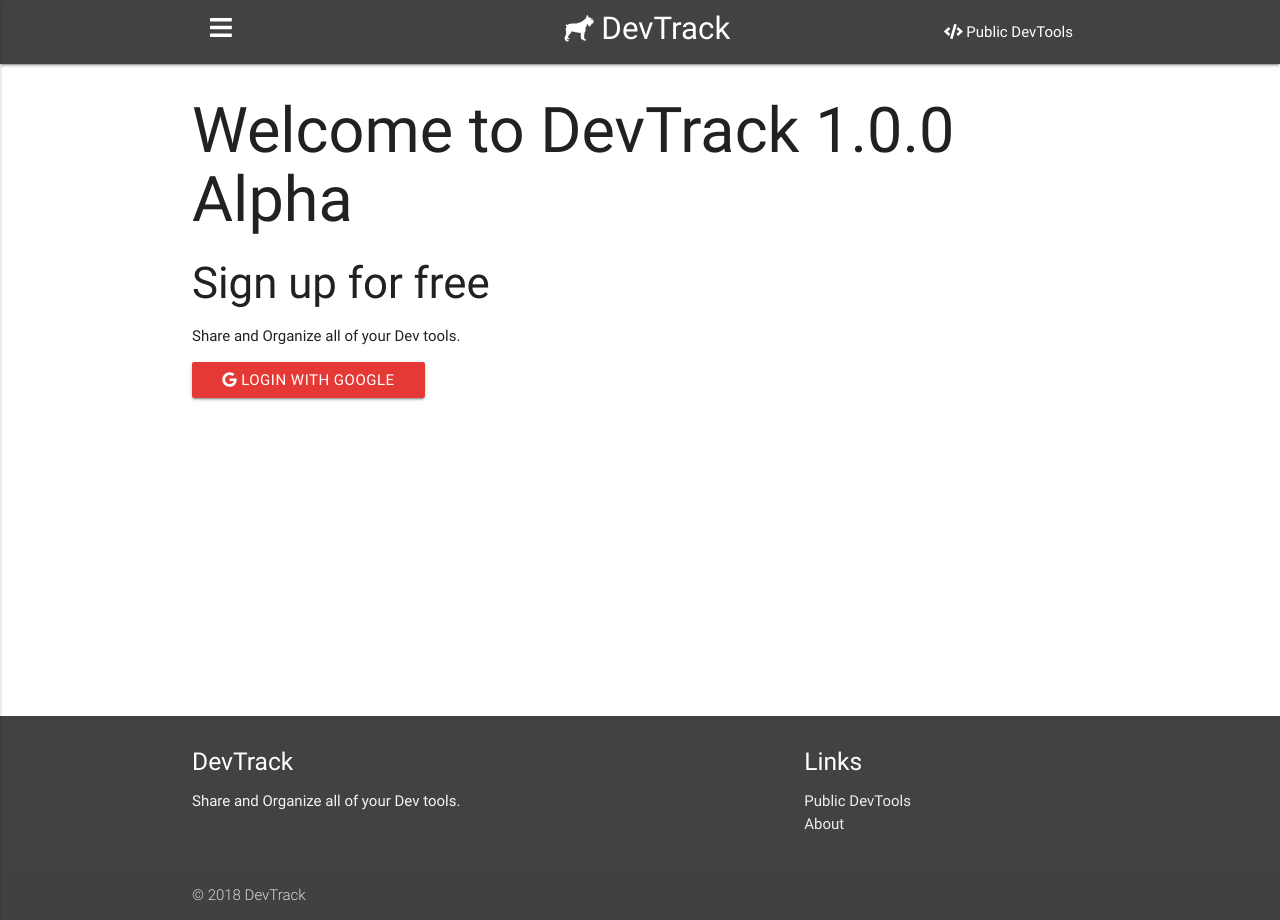
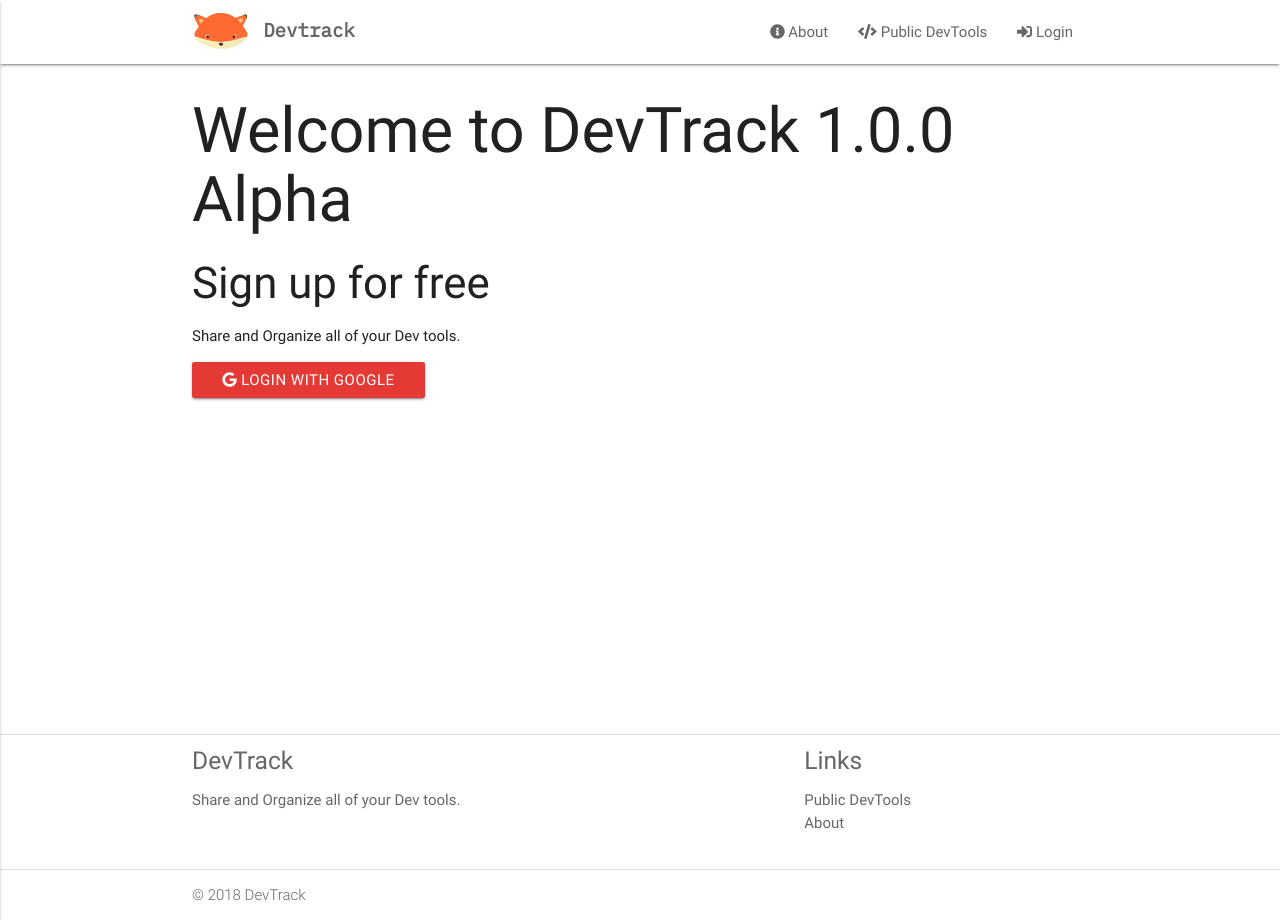
Before and after one commit to sunnyday90210/devtrack, a Node server app: page / in a window 1280 px wide. Run offline with Node 20, Linux system fonts and the light colour scheme; some libraries are stand-ins or nearby versions.

Commit message:
added new routes and new navbar

```diff
--- a/public/css/style.css
+++ b/public/css/style.css
@@ -1,3 +1,5 @@
+@import url('https://fonts.googleapis.com/css?family=IBM+Plex+Mono');
+
 body {
   display: flex;
   min-height: 100vh;
@@ -8,8 +10,13 @@
   flex: 1 0 auto;
 }
 
-.nav-wrapper .fa-bars {
+.nav-wrapper, .fa-bars {
   font-size: 25px;
+  color: #666666;
+}
+
+nav ul a {
+  color: #666666;
 }
 
 footer {
@@ -17,11 +24,12 @@
 }
 
 #logo {
-  width: 180px;
-  fill: white;
+  width: 165px;
+  padding-top: 7px;
 }
 
-.fa-pencil-alt, .fa-plus {
+.fa-pencil-alt,
+.fa-plus {
   position: absolute;
   top: 50%;
   left: 50%;
@@ -39,3 +47,66 @@
 #delete-form {
   display: inline;
 }
+
+#login_btn {
+  color: #666666;
+}
+
+.st0, .st1, .st2 {
+  fill: #666666;
+  font-family: 'IBM Plex Mono', monospace;
+  font-size: 94px;
+  font-weight: 600;
+}
+
+.st3 {
+  fill: #FFDFD3;
+}
+
+.st4 {
+  fill: #FF6932;
+}
+
+.st5 {
+  fill: #583D00;
+}
+
+.st6 {
+  fill: #D5CEBF;
+}
+
+.st7 {
+  fill: #FFC37E;
+}
+
+.st8 {
+  fill: #FFFFFF;
+}
+
+.st9 {
+  fill: #553018;
+}
+
+.st10 {
+  fill: #995C3C;
+}
+
+.st11 {
+  fill: #F5E8BB;
+}
+
+.st12 {
+  fill: #FBEEBE;
+}
+
+.side-nav {
+  padding-top: 15px;
+}
+
+#google_loging {
+  background: #FF6932;
+}
+
+footer, .footer-copyright, .footer_links_color {
+  color: #666666 !important;
+}
--- a/routes/index.js
+++ b/routes/index.js
@@ -21,4 +21,13 @@
   res.render("index/about");
 });
 
+router.get("/register", (req, res) => {
+  res.render("index/register");
+});
+
+router.get("/login", (req, res) => {
+  res.render("index/login");
+});
+
+
 module.exports = router;
--- /dev/null
+++ b/views/index/login.handlebars
@@ -0,0 +1 @@
+<h1>Login Page this is cool</h1>
--- /dev/null
+++ b/views/index/register.handlebars
@@ -0,0 +1 @@
+<h1>This is where you register</h1>
--- a/views/layouts/main.handlebars
+++ b/views/layouts/main.handlebars
@@ -5,8 +5,8 @@
   <meta charset="UTF-8">
   <meta name="viewport" content="width=device-width, initial-scale=1.0">
   <meta http-equiv="X-UA-Compatible" content="ie=edge">
-  <title>DevTrack</title>
-  <link rel="icon" href="http://res.cloudinary.com/dmmyku2vw/image/upload/c_scale,e_colorize:100,h_16,w_20/v1522398920/logo_oua9jn.png">
+  <title>Devtrack</title>
+  <link rel="icon" href="http://res.cloudinary.com/dmmyku2vw/image/upload/c_scale,h_32,w_32/v1523175159/logo-fox_twzksg.png">
   <!-- Compiled and minified CSS and Font Awsome -->
   <link rel="stylesheet" href="https://cdnjs.cloudflare.com/ajax/libs/materialize/0.100.2/css/materialize.css" />
   <link rel="stylesheet" href="/css/style.css">
@@ -15,10 +15,7 @@
 </head>
 
 <body>
-  {{> _header}}
-  {{#if user}}
-    {{> _add-btn}}
-  {{/if}}
+  {{> _header}} {{#if user}} {{> _add-btn}} {{/if}}
   <main>
     <div class="container">
       {{{body}}}
--- a/views/partials/_footer.handlebars
+++ b/views/partials/_footer.handlebars
@@ -1,24 +1,26 @@
-<footer class="page-footer grey darken-3">
+<footer id="footer_links" class="page-footer white">
+<li class="divider"></li>
   <div class="container">
     <div class="row">
       <div class="col l6 s12">
-        <h5 class="white-text">DevTrack</h5>
-        <p class="grey-text text-lighten-4">Share and Organize all of your Dev tools.</p>
+        <h5>DevTrack</h5>
+        <p>Share and Organize all of your Dev tools.</p>
       </div>
       <div class="col l4 offset-l2 s12">
-        <h5 class="white-text">Links</h5>
+        <h5>Links</h5>
         <ul>
           <li>
-            <a class="grey-text text-lighten-3" href="/devtools">Public DevTools</a>
+            <a class="footer_links_color" href="/devtools">Public DevTools</a>
           </li>
           <li>
-            <a class="grey-text text-lighten-3" href="/about">About</a>
+            <a class="footer_links_color" href="/about">About</a>
           </li>
         </ul>
       </div>
     </div>
   </div>
-  <div class="footer-copyright">
+    <li class="divider"></li>
+  <div class="footer-copyright white">
     <div class="container">
       © 2018 DevTrack
     </div>
--- a/views/partials/_header.handlebars
+++ b/views/partials/_header.handlebars
@@ -1,39 +1,60 @@
-<nav class="grey darken-3">
+<nav id="nav_height" class="white">
   <div class="container">
     <div class="nav-wrapper">
-      <a href="/" class="brand-logo center"><svg viewBox="0 0 181 28" id="logo">
-        <text transform="matrix(1 0 0 1 51.6424 25.0961)">DevTrack</text>
-        <path class="dog" d="M14.6,23.7l0.1-0.1l0.1,1.6l0.1-0.4c0,0,0,1.2,0.2,1.4v-0.4c0,0,0.1,0.5,0.1,0.7c0,0,0.1-0.2,0.1-0.4
-      	c0,0,0.4,0.3,0.4,0.9l0.1-0.2c0,0,0.4,0.6,0.7,0.6c0,0,0.6,0.6,1.3,0.1c0,0,0.8,0.2,0.9-0.3c0,0,0.5-0.1,0-0.7c0,0-0.4-0.4-1.3-0.4
-      	c0,0-0.2-0.4-0.3-0.7l0.2,0.1c0,0-0.4-0.5-0.4-1l0.1-0.2l0.2,0.8l0.1-0.2c0,0,0.1,0.7,0.9,0.6c0,0,1.4,0.1,1.2-0.5
-      	c0,0,0.5,0,0.3-0.4c0,0-0.4-0.5-1-0.3c0,0-0.6-0.3-0.6-0.9l0.2,0.2c0,0-0.3-0.7,0.2-1.5l-0.1,0.4c0,0,0.7-1.6,1.6-2.4
-      	c0,0,1.8-1.6,1.8-2.8c0,0,1.9,0.4,2.1,0.7v-0.2c0,0,1,0.1,1.3,0.5L25.2,18c0,0,0.9,0.3,1.1,0.6l-0.1-0.3l0.3,0.3l-0.1-0.3
-      	c0,0,0.5,0.1,0.5,0.4v-0.3c0,0,0.6,0.2,0.6,0.4v-0.3l0.1,0.3c0,0,0.3-0.2,0.6-0.3l-0.1,0.2c0,0,0.1-0.1,0.3-0.1c0,0-0.1,0.3-0.1,0.4
-      	c0,0,0.1-0.2,0.4-0.3l-0.1,0.3c0,0,0.5-0.3,1.2-0.1l-0.4,0.1c0,0,1.2-0.2,1.6,0.3c0,0,0.1,0.6-0.2,0.9l0.3-0.1l-0.3,1.3l0.3-0.3
-      	c0,0-0.3,0.7-0.3,1L31,22c0,0,0,0.5-0.2,0.7l0.3-0.1c0,0-0.1,0.4-0.3,0.5H31c0,0,0,1.1,0.2,1.6c0,0,0-0.3,0.1-0.4
-      	c0,0,0.1,1.3,0.6,1.3c0,0,0.8,0.3,1-0.1c0,0,0.1,0.1,0,0.2l0.1-0.1c0,0,0.1,0.3,0,0.4l0.1-0.1c0,0,0.1,0.6,1.2,0.8
-      	c0,0,1.3,0.4,1.3-0.1c0,0,0.6,0.2,0.6-0.2c0,0,0.4,0.1,0.1-0.6c0,0-0.6-0.7-1.2-0.4c0,0-0.4-0.2-0.4-0.6h0.1c0,0-0.4-0.4-0.4-1
-      	l0.2,0.4c0,0-0.3-1-0.2-2.3l0.1-1.4c0.3-0.7,0.3-2.1,0.3-2.1c0.4-0.2,0.4-0.9,0.4-0.9c0.1,0.1,0.1,0.4,0.1,0.4
-      	c0.4-0.4,0.1-0.8,0.1-0.8l0.3,0.3c-0.1-0.2-0.1-0.6-0.1-0.6c0.1,0.1,0.3,0.2,0.3,0.2c-0.3-0.1-0.3-0.8-0.3-0.8
-      	c0,0.2,0.4,0.2,0.4,0.2c-0.4-0.1-0.3-1.2-0.3-1.2c0.1-0.4,0.1-1,0.1-1c0.1,0.1,0.1,0.4,0.1,0.4c0.1-0.3-0.1-1.4-0.1-1.4l0.4-0.7
-      	c0,0.2,0.2,0.4,0.5,0.4c0.3,0,0.5-0.2,0.5-0.4c0-0.3-0.2-0.4-0.5-0.4l0,0c0.1-0.2,0-0.5,0-0.5c0.2-1.1,1.1-1.7,1.1-1.7
-      	c-0.2,1.3,0.3,1.5,0.3,1.5c-0.3-0.2-0.1-1-0.1-1C38,11.2,39,12.1,39,12.1c-0.1-0.2-0.1-0.6-0.1-0.6c0.3,0.8,1.1,1.4,1.1,1.4
-      	c-0.6-0.7-0.4-1.4-0.4-1.4c0.1,1,1,1.6,1,1.6c-0.7-1.2-0.2-2-0.2-2c0,1,0.7,1.6,0.7,1.6c-0.7-1.7,0.8-2.6,0.8-2.6
-      	c0,0.7-0.6,0.8-0.6,0.8c0.7,0,1.3-1.6,1.3-1.6c-0.1,0.6,0,0.9,0,0.9C42.6,9.7,43,9.2,43,9.2c0.1,0.3,0.2,0.3,0.2,0.3
-      	c-0.2-0.3,0.1-0.9,0.1-0.9c0.2,0,0.4-0.5,0.4-0.5c0.1,0.9-0.2,1.6-0.2,1.6c0.6-0.7,0.4-1.8,0.4-1.8C44,7.8,44,7.5,44,7.5
-      	c-0.1-0.4-0.8-0.9-0.8-0.9c1-0.1,1.5,0.9,1.5,0.9c-0.4-1.4-2.2-1.3-2.2-1.3c0.4-0.4,1.1,0,1.1,0C43,5.8,42.3,6,42.3,6
-      	C43.1,5.8,44,6.1,44,6.1c-0.7-0.4-1.9-0.1-1.9-0.1c-0.5-0.2-0.5-0.7-0.5-0.7c0.4-0.6,1.2,0.4,1.2,0.4c-0.1-0.5-0.9-0.8-0.9-0.8
-      	c0.5-0.1,1.3,0.8,1.3,0.8c-0.2-0.7-1-1-1-1c0.7,0.1,1,0.6,1,0.6c-0.4-0.8-1.4-0.7-1.4-0.7c0.3-0.3,0.7-0.1,0.7-0.1
-      	c-0.5-0.2-1.2,0-1.2,0C41.5,3.9,42.1,4,42.1,4c-0.7-0.2-1.2,0.4-1.2,0.4c-0.9-1.4-2-1-2-1S38.5,3,38.5,2.7c0,0-0.2-1.3-1.2-1.6
-      	c0,0-0.3-0.1-0.4,1c0,0-0.3,0.8-0.4,1.1c0,0-0.3,0.3-0.3,0.7c0,0-0.9,1.2-1.6,1.6l0.1,0.1c0,0-1,0.6-1.3,1l0.3-0.1
-      	c0,0-0.7,0.6-0.8,0.8l-0.1,0.1c0,0-0.6-0.1-1.2,0.4c0,0-1,0.3-1.3,0.7c0,0-2.6,0.2-3.1,1l0.2-0.1c0,0-1,0.4-2.5,0.2l0.2,0.1
-      	c0,0-5.2-0.4-7.2,1.1l-0.3,0.2c0,0-0.5,0-0.9-0.4l0.1,0.2c0,0-0.9-0.7-1.1,0.3c0,0,0.1,0.8,1,1.3c0,0,0.1,0.3-0.1,0.6
-      	c0,0-1,1-0.7,2.1c0,0-0.1,1.6,0.1,2.1l0.1-0.4c0,0,0,2.1,0.1,2.4l0.1-0.3c0,0,0.1,1.7-0.5,1.9l0.3-0.1c0,0-0.4,1.3-0.9,1.6
-      	C15.2,22.4,14.6,23,14.6,23.7z M36.6,12.4c0-0.1,0-0.1,0.1-0.1c0.1,0,0.2-0.1,0.2-0.1c0,0,0,0,0.1,0c0.2,0,0.4,0.1,0.4,0.3
-      	s-0.1,0.3-0.4,0.3C36.7,12.7,36.6,12.6,36.6,12.4z M32.5,22c0,0-0.1,0.7-0.1,0.9l0.1-0.2c0,0-0.1,0.7,0,0.9v0.1c0,0,0,0,0-0.1
-      	C32.5,23.3,32.1,22.5,32.5,22z"/>
-      </svg></a>
-      <a href="#" data-activates="main-menu" class="button-collapse show-on-large">
+      <a href="/" class="brand-logo">
+        <svg x="0px" y="0px" viewBox="0 0 811.6 250.5" id="logo">
+          <text transform="matrix(1 0 0 1 350.0469 148.6482)" class="st0 st1 st2">Devtrack</text>
+          <path class="st3" d="M130.9,29.6h4.6c-2.5,0.2-5,0.4-7.5,0.5C128.9,30,129.9,29.8,130.9,29.6z" />
+          <path class="st4" d="M135.4,29.6h14.9c11.6,0.5,23.2,2.7,34,6.9c10.7,4.1,20.5,10,29.4,17.1c5.6-2.9,11.6-5,17.6-7
+        	c6-1.8,12.2-3.3,18.4-4.1c3.3-0.4,6.7-0.7,10-0.1c1.6,0.3,3.3,0.8,4.3,2.2c1.3,1.7,1.5,3.8,1.6,5.9c-0.2,8-3.1,15.6-5.8,23.1
+        	c-1.1,2.2-1.9,4.4-3,6.6c-2,4.3-4.1,8.6-6.7,12.5c-0.3,0.3-0.2,0.8,0.1,1.1c5.7,7.8,11.1,15.9,16.4,23.9c2.5,3.6,4.6,7.5,5.6,11.8
+        	c1.4,5.2,1,10.8-0.6,15.9c-0.1,0.1-0.2,0.4-0.2,0.5c-0.8,0.1-1.6,0.3-2.4,0.4c-0.1-0.1-0.4-0.4-0.5-0.5c-9.7,1.7-19.1,4.9-28.6,7.6
+        	c-12.3,3.7-24.7,7.4-37.2,10.5c-20.2,5-41,8.7-61.9,8.5c-13.5,0.1-27-1.5-40.3-4c-18.5-3.4-36.6-8.6-54.6-14
+        	c-7.2-2.1-14.3-4.3-21.5-6.3c-3.6-1-7.2-1.8-10.9-2.4c-1.6-5-2.1-10.5-0.8-15.7c0.9-4,2.7-7.8,5-11.2c5.2-7.9,10.5-15.7,15.9-23.4
+        	c-1.9-1.5-3.1-3.6-4.3-5.7c-2.4-4.3-4.5-8.8-6.5-13.3c-0.6-1.3-1-2.7-1.7-3.9c-1.3-3.7-2.7-7.4-3.6-11.2c-1.1-4-1.9-8.1-1.6-12.3
+        	c0.2-2.2,1.1-4.6,3.2-5.6c2.6-1.2,5.5-1.2,8.3-1.1c8.2,0.5,16.3,2.6,24.1,5c6.2,2.1,12.4,4.4,18.1,7.6c9.2-7.6,19.4-13.9,30.5-18.3
+        	c8.8-3.5,18-5.6,27.3-6.6C130.4,30,132.9,29.8,135.4,29.6L135.4,29.6z" />
+          <path class="st5" d="M251.4,38.9c4.2-1,8.5-1.9,12.9-1.9c1.9,0.2,4.3,0.2,5.6,1.8c1.4,1.9,1.2,4.5,1,6.7c-0.7,5.2-2.5,10.2-4.4,15
+        	c-1.9,4.5-4,8.9-6.6,13c2.7-7.5,5.6-15.1,5.8-23.1c-0.1-2-0.4-4.2-1.6-5.9c-1-1.3-2.7-1.9-4.3-2.2c-3.3-0.6-6.7-0.3-10,0.1
+        	c-6.2,0.8-12.4,2.4-18.4,4.1C237.6,43.1,244.5,40.7,251.4,38.9L251.4,38.9z" />
+          <path class="st5" d="M12.5,38.5c0.9-0.9,2.3-1.2,3.5-1.3c2-0.1,4-0.1,6,0.1c6,0.8,11.8,2.3,17.5,4.3c4.3,1.5,8.5,3.3,12.4,5.8
+        	c-7.9-2.4-15.9-4.5-24.1-5c-2.8-0.1-5.7-0.1-8.3,1.1c-2.1,1-3,3.4-3.2,5.6c-0.3,4.2,0.5,8.3,1.6,12.3c1,3.8,2.3,7.5,3.6,11.2
+        	c-0.3-0.2-0.5-0.5-0.4-0.9c-3.6-6.5-6.6-13.3-8.6-20.3c-0.8-3.4-1.6-6.8-1.2-10.3C11.5,40.1,11.8,39.2,12.5,38.5z" />
+          <path class="st6" d="M11.2,41.1c-0.4,3.5,0.4,6.9,1.2,10.3c-1-2.1-1.1-4.4-1.6-6.6v-3C10.9,41.6,11.1,41.3,11.2,41.1z" />
+          <path class="st7" d="M242,55.6c2.2-0.2,4.5-0.4,6.5,0.6c1.6,0.7,3,2.3,2.9,4.2c-0.1,2.9-1.6,5.5-3,7.9c-1.3,2.2-2.7,4.2-4,6.4
+        	c-1.1,1.8-2.4,3.6-4.3,4.7c-0.3,0.2-0.7,0.1-0.8-0.2c-4.4-5.3-9-10.4-13.8-15.3c-0.3-0.2-0.3-0.6,0-0.8c3.8-3.1,8.2-5.2,12.9-6.7
+        	C239.5,56.1,240.7,55.8,242,55.6L242,55.6z" />
+          <path class="st7" d="M37.2,58.3c5.1-0.6,10.1,1.2,14.6,3.3c2.2,1.1,4.3,2.4,6.2,3.9c0.4,0.2,0,0.6-0.2,0.8
+        	c-4.7,4.9-9.2,10-13.5,15.3c-0.2,0.4-0.7,0.5-1,0.2c-1.6-1.1-2.7-2.6-3.7-4.2c-2.1-3.6-4.6-6.9-6.2-10.8c-0.6-1.7-1.3-3.7-0.5-5.5
+        	C33.7,59.6,35.5,58.7,37.2,58.3L37.2,58.3z" />
+          <path class="st8" d="M75,135.1c4-0.7,8.2,1.6,9.9,5.2c1.3,2.4,1.2,5.4,0.3,7.9c0.4-1.9,0.3-4-0.6-5.7c-1.3-2.6-4.3-4.2-7.2-3.9
+        	c-3.7,0.2-7,3.7-6.9,7.4c-0.1,3.2,2,6.2,5,7.2c1.5,0.5,3.2,0.5,4.7,0c-2.4,1-5.2,1.1-7.5,0c-2.2-0.9-4-2.7-5-4.9
+        	c-1-2.2-1.1-4.9-0.2-7.2C68.7,138,71.6,135.5,75,135.1L75,135.1z" />
+          <path class="st8" d="M207.2,135.1c3.9-0.6,8,1.5,9.8,5c1.6,3,1.4,6.9-0.5,9.7c-2.3,3.5-7,5.2-11,3.7c1.8,0.3,3.7,0,5.2-0.9
+        	c2.6-1.4,4.1-4.5,3.7-7.4c-0.3-3.3-3.1-6.2-6.4-6.6c-3.6-0.6-7.4,1.9-8.3,5.5c-0.3,1.2-0.2,2.4-0.1,3.6c-0.8-2.1-0.8-4.5,0.1-6.6
+        	C201,137.9,203.9,135.5,207.2,135.1L207.2,135.1z" />
+          <path class="st9" d="M77.4,138.5c2.9-0.3,5.8,1.3,7.2,3.9c1,1.7,1,3.8,0.6,5.7c-0.8,2.3-2.6,4.3-5,5c-1.5,0.5-3.2,0.4-4.7,0
+        	c-3-1-5.1-4-5-7.2C70.4,142.2,73.6,138.8,77.4,138.5L77.4,138.5z" />
+          <path class="st9" d="M199.8,144.1c0.9-3.5,4.7-6.1,8.3-5.5c3.3,0.4,6.1,3.2,6.4,6.6c0.4,2.9-1.2,5.9-3.7,7.4
+        	c-1.6,0.9-3.5,1.2-5.2,0.9c-2.9-0.6-5.2-2.9-5.9-5.8C199.6,146.5,199.5,145.2,199.8,144.1L199.8,144.1z" />
+          <path class="st10" d="M80,143.1c1.5-0.5,3,1.2,2.3,2.6c-0.4,1.3-2.3,1.6-3.2,0.6C78.1,145.3,78.6,143.3,80,143.1z" />
+          <path class="st10" d="M209,143.1c1.2-0.4,2.6,0.5,2.5,1.8c0.1,1.5-1.9,2.6-3.1,1.6C207.2,145.6,207.6,143.5,209,143.1L209,143.1z"
+          />
+          <path class="st11" d="M271.6,145.9c0.1-0.1,0.2-0.4,0.2-0.5c0.1,1.3-0.6,2.5-1.1,3.7c-2.1,4.6-5,8.7-8.4,12.4
+        	c-5.1,5.6-11,10.3-17.3,14.5c-7.4,5-15.3,9.1-23.5,12.8c-10.4,4.6-21.1,8.3-32.1,11.3c-1,0.2-2,0.5-2.9,0.9
+        	c-1.6,0.2-3.2,0.7-4.8,1.1c-12.3,2.8-24.8,4.7-37.3,5c-1.4-0.3-2.8,0.3-4.2-0.1c0.4-0.2,1-0.5,0.9-1.1c0-5,0-10.1,0-15.1
+        	c4.8,0.8,9.7-2.4,11.8-6.7c0.7-1.4,0.8-3.3-0.3-4.6c-1.6-2-4.2-2.9-6.6-3.4c-1.9-0.4-3.8-0.4-5.7-0.2c0.3-0.2,0.9-0.3,0.8-0.8
+        	c0.1-0.9,0-1.8,0-2.6c20.9,0.1,41.6-3.5,61.9-8.5c12.5-3.1,24.8-6.8,37.2-10.5c9.5-2.7,18.8-5.9,28.6-7.6c0.1,0.1,0.4,0.4,0.5,0.5
+        	C270,146.1,270.8,146,271.6,145.9L271.6,145.9z" />
+          <path class="st12" d="M13.9,145.8c3.7,0.6,7.3,1.5,10.9,2.4c7.2,2,14.3,4.2,21.5,6.3c18,5.4,36.1,10.6,54.6,14
+        	c13.3,2.5,26.8,4,40.3,4c0,0.9,0,1.8,0,2.6c0,0.5-0.5,0.6-0.8,0.8c-2.9,0.4-6,1.2-8,3.4c-1.3,1.3-1.1,3.4-0.2,4.9
+        	c1.9,3.4,5.3,5.8,9.1,6.5c0,5,0,10.1,0,15.1c0.1,0.6-0.5,0.9-0.9,1.1c-13.4-0.4-26.7-2.7-39.8-5.8c-16.2-4.1-32-9.8-46.8-17.5
+        	c-9.1-4.8-17.8-10.4-25.4-17.4c-4.9-4.5-9.2-9.6-12.3-15.5C15.1,149.1,14.3,147.5,13.9,145.8L13.9,145.8z" />
+          <path class="st9" d="M132.2,179.3c2-2.3,5.1-3.1,8-3.4c1.9-0.2,3.8-0.1,5.7,0.2c2.4,0.5,5,1.4,6.6,3.4c1.1,1.3,1,3.1,0.3,4.6
+        	c-2,4.3-6.9,7.4-11.8,6.7c-3.8-0.7-7.2-3.2-9.1-6.5C131.1,182.7,131,180.6,132.2,179.3L132.2,179.3z" />
+        </svg>
+      </a>
+      <a href="#" data-activates="main-menu" class="button-collapse">
         <i class="fas fa-bars"></i>
       </a>
       <!-- Right Nav -->
@@ -48,22 +69,37 @@
         </li>
         {{else}}
         <li>
+          <a href="/about">
+            <i class="fas fa-info-circle"></i> About</a>
+        </li>
+        <li>
           <a href="/devtools">
             <i class="fas fa-code"></i> Public DevTools</a>
+        </li>
+        <li>
+          <a href="/login" >
+            <i class="fas fa-sign-in-alt"></i> Login</a>
         </li>
         {{/if}}
       </ul>
       <!-- Side Nav -->
       <ul class="side-nav" id="main-menu">
-          {{#if user}}
-
-          {{else}}
+        {{#if user}} {{else}}
         <li>
-          <a class="btn red darken-1" href="/auth/google">
+          <a id="google_loging" class="btn" href="/auth/google">
             <i class="fab fa-google"></i> Login with Google
           </a>
         </li>
+        <li>
+          <a href="/login" id="login_btn" class="waves-effect waves-light btn grey lighten-3">
+            <i class="fas fa-sign-in-alt"></i> Login</a>
+        </li>
         {{/if}}
+        <li class="divider"></li>
+        <li>
+          <a href="/about">
+            <i class="fas fa-info-circle"></i> About</a>
+        </li>
         <li>
           <a href="/devtools">
             <i class="fas fa-code"></i> Public DevTools</a>
```
Lines whose indentation alone changed are shown as unchanged.
